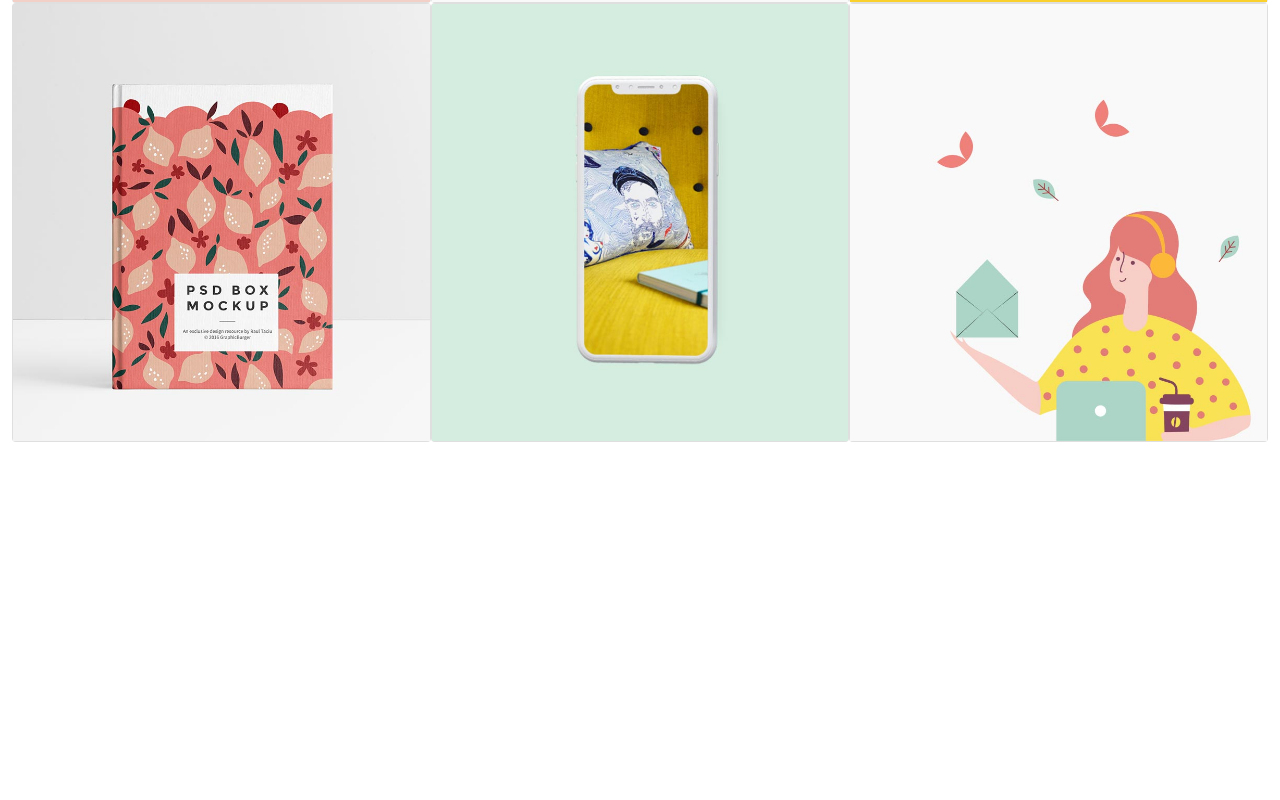
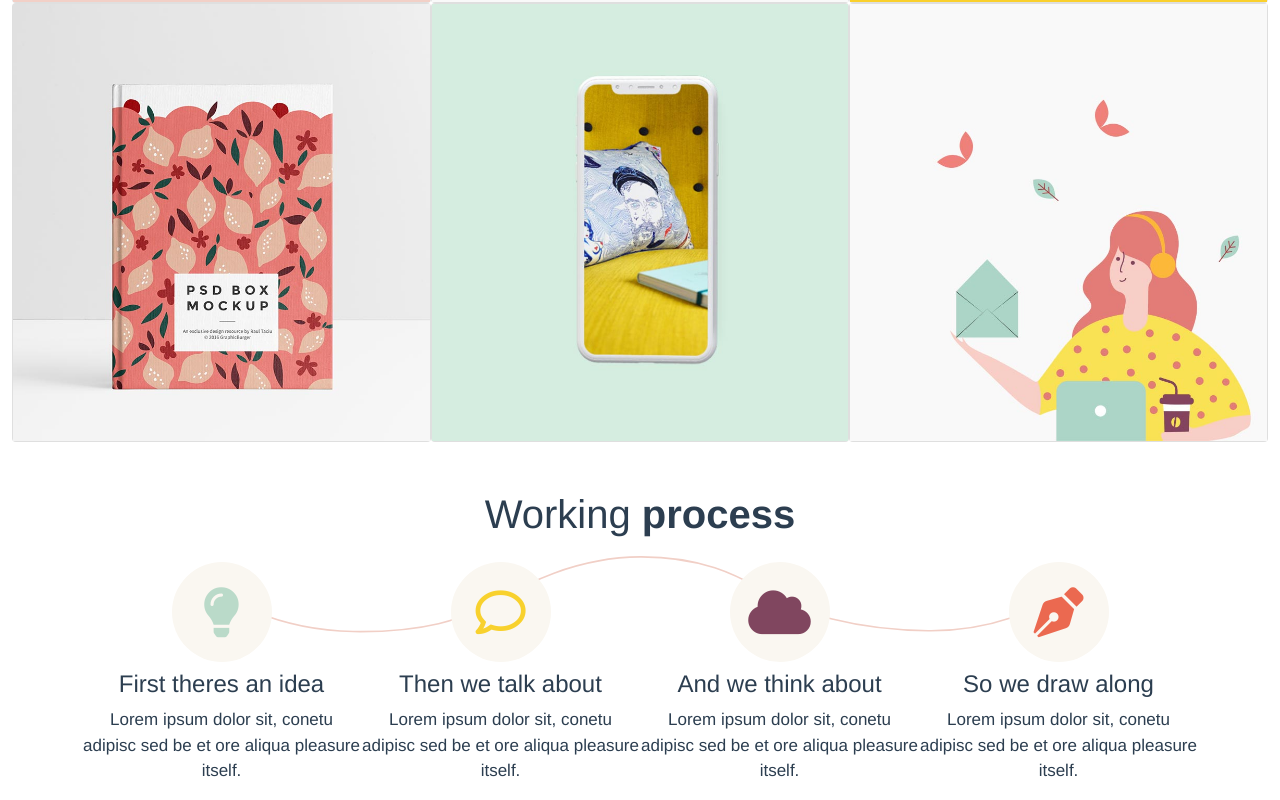
Before and after one commit to Sabelius/proj-html-vuejs, a Vue app: page / in a window 1280 px wide. Shown: the part 1107-1907 px from the top of the page. Before the commit the page ends 1549 px from the top, so only its background shows below. Built offline with nearby package versions, Linux system fonts and the light colour scheme.

Commit message:
seconda section main effettuata

```diff
--- a/src/components/Main.vue
+++ b/src/components/Main.vue
@@ -2,18 +2,21 @@
   <section>
     <jumbotron />
     <cardOne />
+    <cardTwo />
   </section>
 </template>
 
 <script>
 import jumbotron from "./jumbotron.vue";
 import cardOne from "./cardOne.vue";
+import cardTwo from "./cardTwo.vue";
 
 export default {
   name: "Main",
   components: {
     jumbotron,
     cardOne,
+    cardTwo,
   },
 };
 </script>
--- /dev/null
+++ b/src/components/cardTwo.vue
@@ -0,0 +1,105 @@
+<template>
+  <section>
+    <div class="container">
+      <div class="row">
+        <div class="col-12 d-flex justify-content-center pt-5">
+          <h1>Working <strong>process</strong></h1>
+        </div>
+      </div>
+      <div class="row d-flex ">
+        <div class="svg-bg d-flex">
+          <div
+            class="process-container col-3 pt-3"
+            v-for="element in elements"
+            :key="element.id"
+          >
+            <div class="d-flex justify-content-center">
+              <div
+                class="
+                  element-img
+                  d-flex
+                  align-items-center
+                  justify-content-center
+                "
+              >
+                <i :class="element.img"></i>
+              </div>
+            </div>
+            <h4 class="text-center pt-2">{{ element.title }}</h4>
+            <p class="text-center">{{ element.subtitle }}</p>
+          </div>
+        </div>
+      </div>
+    </div>
+  </section>
+</template>
+
+<script>
+export default {
+  name: "cardTwo",
+  data() {
+    return {
+      elements: [
+        {
+          img: "fas fa-lightbulb",
+          title: "First theres an idea",
+          subtitle:
+            "Lorem ipsum dolor sit, conetu adipisc sed be et ore aliqua pleasure itself.",
+        },
+        {
+          img: "far fa-comment",
+          title: "Then we talk about",
+          subtitle:
+            "Lorem ipsum dolor sit, conetu adipisc sed be et ore aliqua pleasure itself.",
+        },
+        {
+          img: "fas fa-cloud",
+          title: "And we think about",
+          subtitle:
+            "Lorem ipsum dolor sit, conetu adipisc sed be et ore aliqua pleasure itself.",
+        },
+        {
+          img: "fas fa-pen-nib",
+          title: "So we draw along",
+          subtitle:
+            "Lorem ipsum dolor sit, conetu adipisc sed be et ore aliqua pleasure itself.",
+        },
+      ],
+    };
+  },
+};
+</script>
+
+<style lang="scss" scoped>
+@import "../style/variables.scss";
+.svg-bg {
+  background-image: url("../assets/svg-3.svg");
+  background-position: top;
+  background-repeat: no-repeat;
+  background-size: 75%;
+}
+.element-img {
+  background-color: $process-icon-bg;
+  border-radius: 100%;
+  width: 100px;
+  height: 100px;
+}
+i {
+  font-size: 50px;
+}
+.process-container:nth-child(1) i {
+  color: $process-icon1;
+}
+.process-container:nth-child(2) i {
+  color: $process-icon2;
+}
+.process-container:nth-child(3) i {
+  color: $process-icon3;
+}
+.process-container:nth-child(4) i {
+  color: $process-icon4;
+}
+p{
+    font-size: 17px;
+}
+</style>
--- a/src/style/variables.scss
+++ b/src/style/variables.scss
@@ -1,3 +1,8 @@
 $text-color: black;
 $line-color: #EF2853;
 $fas-color: #E1C0B0;
+$process-icon-bg: #FAF7F1;
+$process-icon1: #BADAC9;
+$process-icon2: #F8D12D;
+$process-icon3: #80465F;
+$process-icon4: #EB6950;
```
